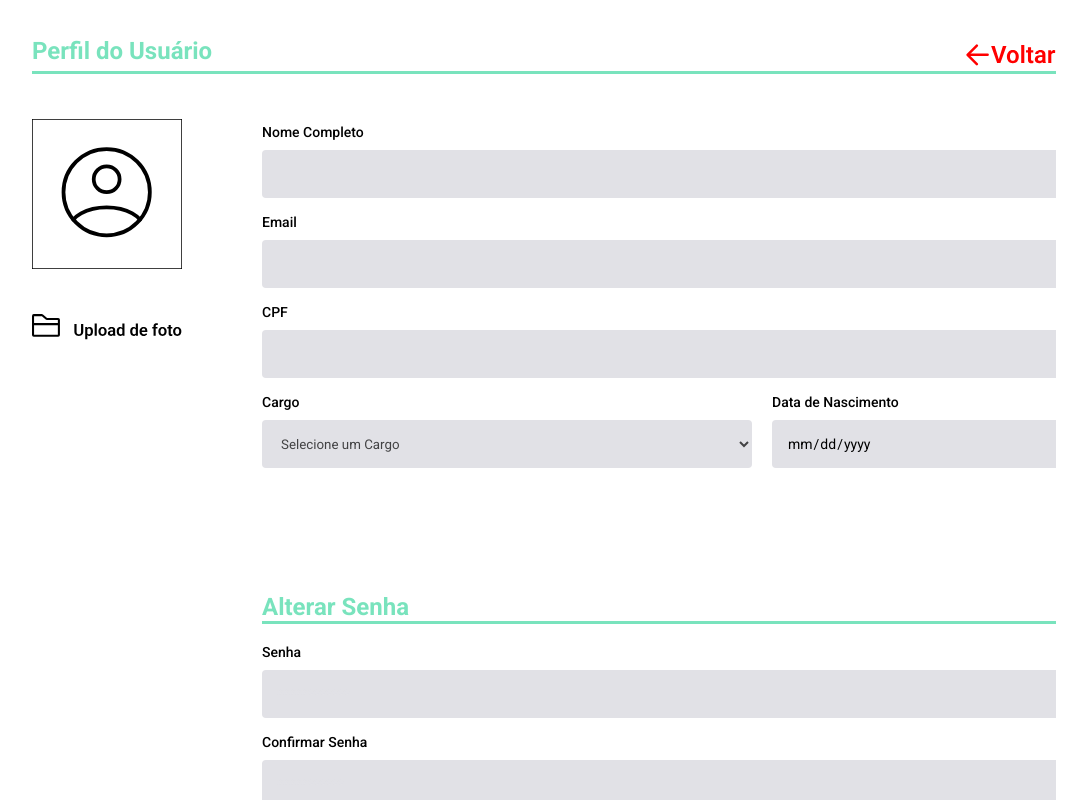
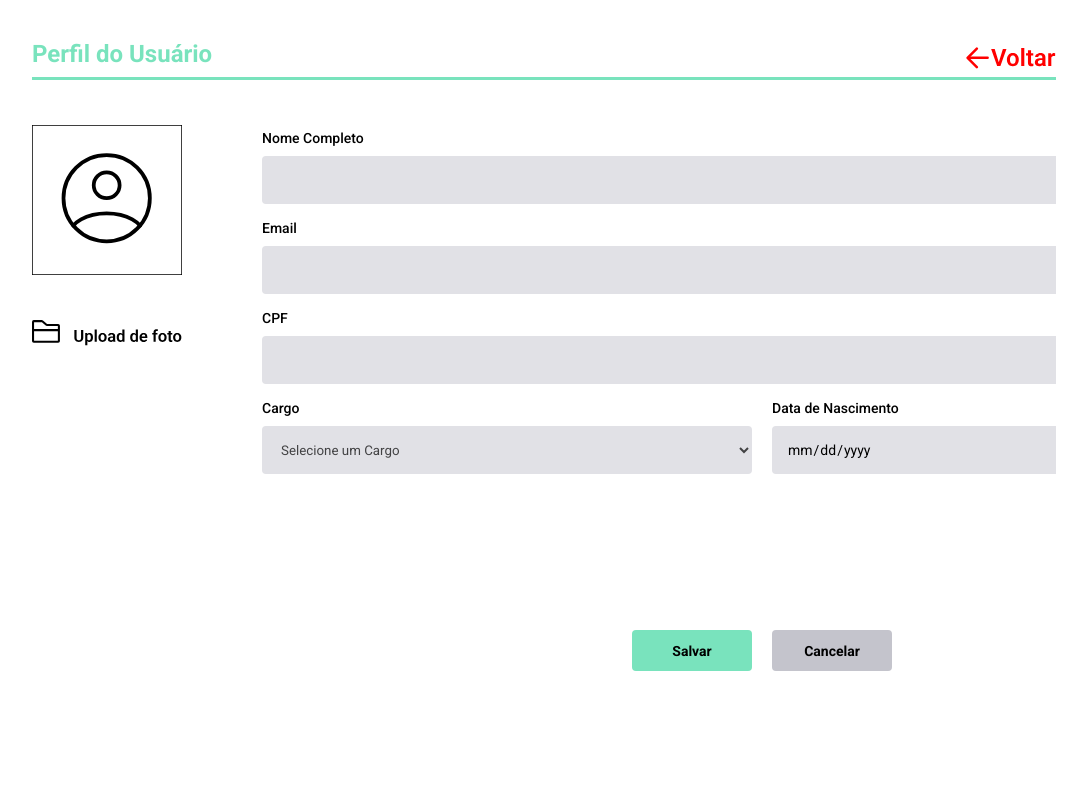
Before and after one commit to DavidSSouza050/ScrumDS, a React (Create React App) app in the folder frontend/: page /perfil in a window 1280 px wide. Shown: the whole page, without its empty margins (96-1183 px from the left). Built offline with nearby package versions, Linux system fonts and the light colour scheme; no server answers.

Commit message:
Atualização de usuario modificado

```diff
--- a/frontend/src/pages/perfil/index.js
+++ b/frontend/src/pages/perfil/index.js
@@ -159,28 +159,6 @@ export default function Perfil(){
 
                         </div>
 
-
-                        <div id="containerChangePassword">
-                            <div id="titleChangePassword">
-                                Alterar Senha
-                            </div>
-
-                            <InputGray
-                                title="Senha"
-                                placeholder="************"
-                                type="password"
-                                value={senha}
-                                event={(event) => setSenha(event.target.value)}
-                            />
-
-                            <InputGray
-                                title="Confirmar Senha"
-                                placeholder="***********"
-                                type="password"
-                                value={confirmSenha}
-                                event={(event) => setConfirmSenha(event.target.value)}
-                            />
-
                         <div id="containerButtonPerfil">
                             <div className='itemButton'>
                                 <Button
@@ -195,7 +173,6 @@ export default function Perfil(){
                             </div>
                         </div>
                     </div>
-                    </div>
 
                 </form>
 
```
Lines whose indentation alone changed are shown as unchanged.
